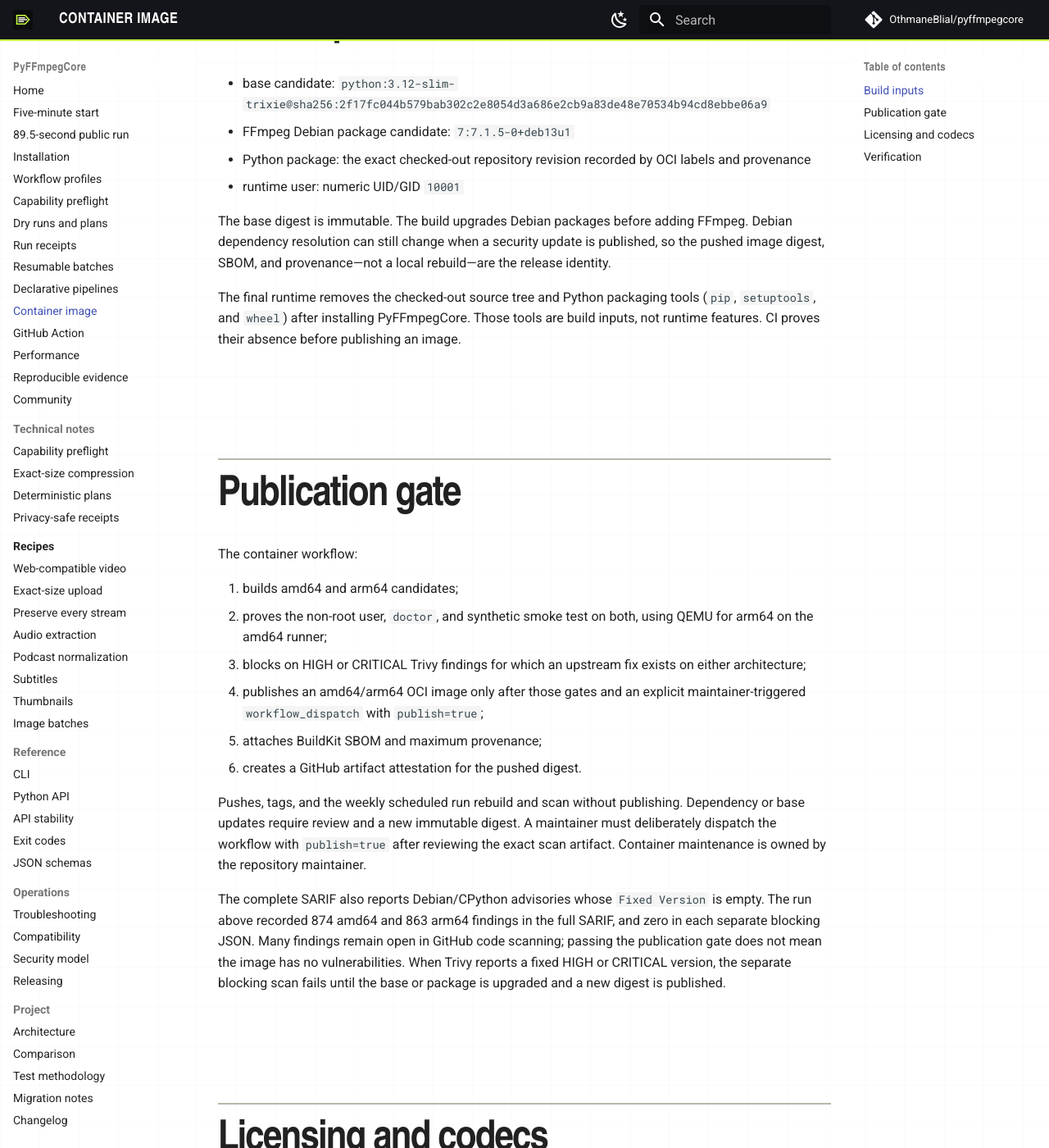
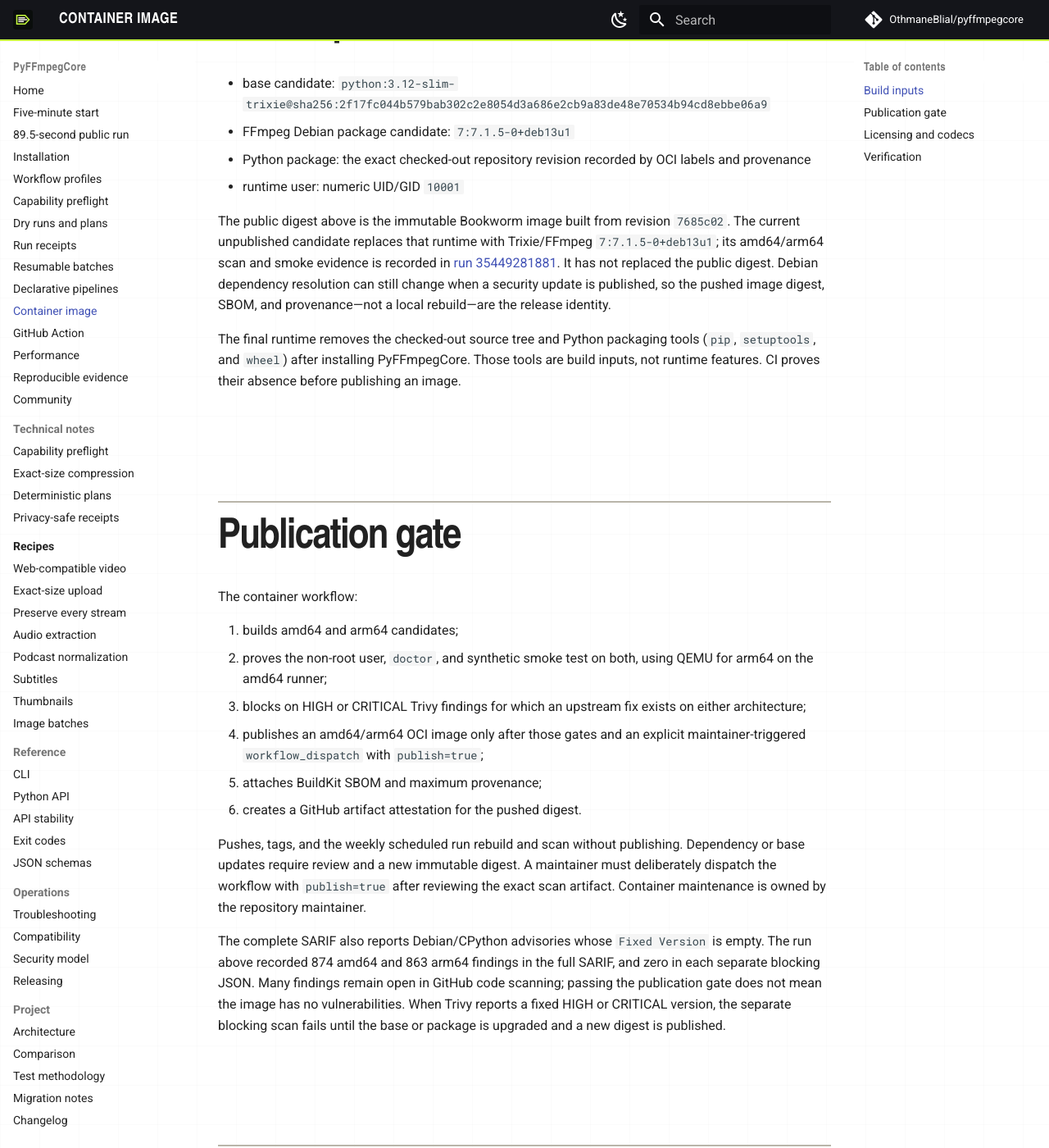
Before and after one commit to OthmaneBlial/pyffmpegcore, an MkDocs documentation site: the page built from docs/container.md, in a window 1280 px wide and 1400 px high, scrolled down 935 px. Shown: the whole window at 82% size. Built offline with MkDocs 1.6.1 and Material for MkDocs 9.7.7, drawn with Linux system fonts in a browser that asks for light colours; comment, search, counter and statistics services are not loaded; some of the changed text lies outside the part shown.

Commit message:
docs: record verified security remediation

```diff
--- a/docs/container.md
+++ b/docs/container.md
@@ -32,10 +32,13 @@
   labels and provenance
 - runtime user: numeric UID/GID `10001`
 
-The base digest is immutable. The build upgrades Debian packages before adding
-FFmpeg. Debian dependency resolution can still change
-when a security update is published, so the pushed image digest, SBOM, and
-provenance—not a local rebuild—are the release identity.
+The public digest above is the immutable Bookworm image built from revision
+`7685c02`. The current unpublished candidate replaces that runtime with
+Trixie/FFmpeg `7:7.1.5-0+deb13u1`; its amd64/arm64 scan and smoke evidence is
+recorded in [run 35449281881](https://github.com/OthmaneBlial/pyffmpegcore/actions/runs/35449281881).
+It has not replaced the public digest. Debian dependency resolution can still
+change when a security update is published, so the pushed image digest, SBOM,
+and provenance—not a local rebuild—are the release identity.
 
 The final runtime removes the checked-out source tree and Python packaging
 tools (`pip`, `setuptools`, and `wheel`) after installing PyFFmpegCore. Those
@@ -79,9 +82,11 @@
 Codec patent rules vary by jurisdiction; image users remain responsible for
 their media and deployment context.
 
-The review baseline is the Debian Bookworm FFmpeg package source and copyright
-metadata. A future custom FFmpeg build requires a fresh license, codec,
-security-update, and maintenance review before it can replace this image.
+The public review baseline is the Debian Bookworm FFmpeg package source and
+copyright metadata. The unpublished Trixie candidate uses Debian's FFmpeg
+package source as well. A future custom FFmpeg build requires a fresh license,
+codec, security-update, and maintenance review before it can replace this
+image.
 
 ## Verification
 
```
Also changed, not shown: ROADMAP.md (+18 -12 lines), SECURITY_TRIAGE.md (+32 -21 lines).
